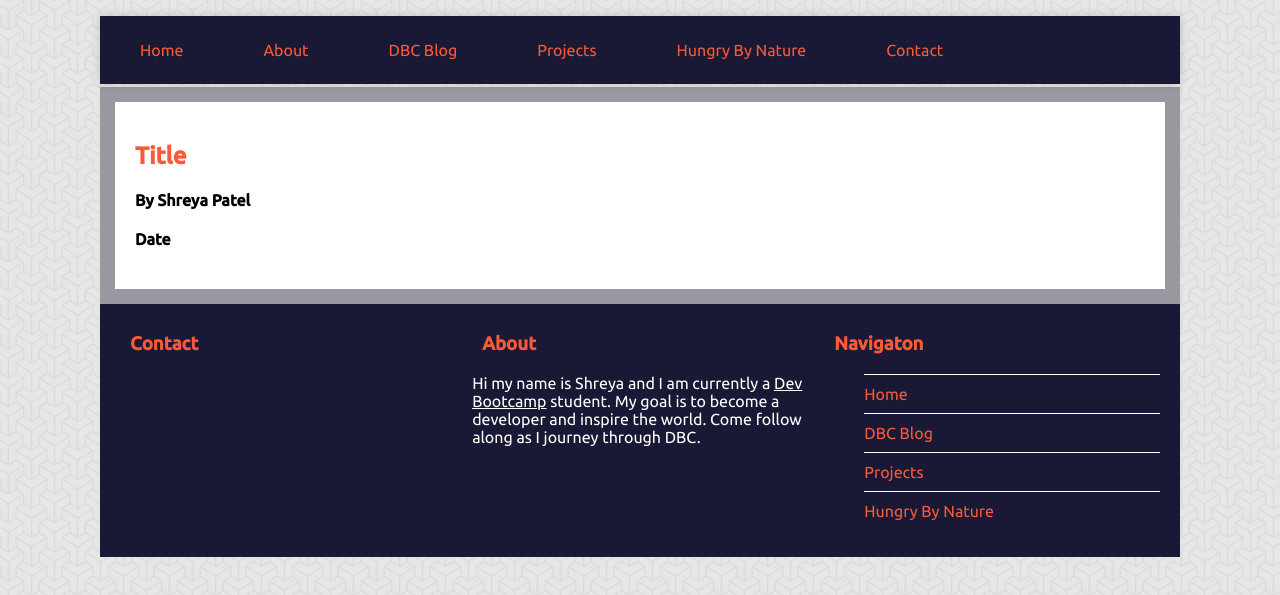
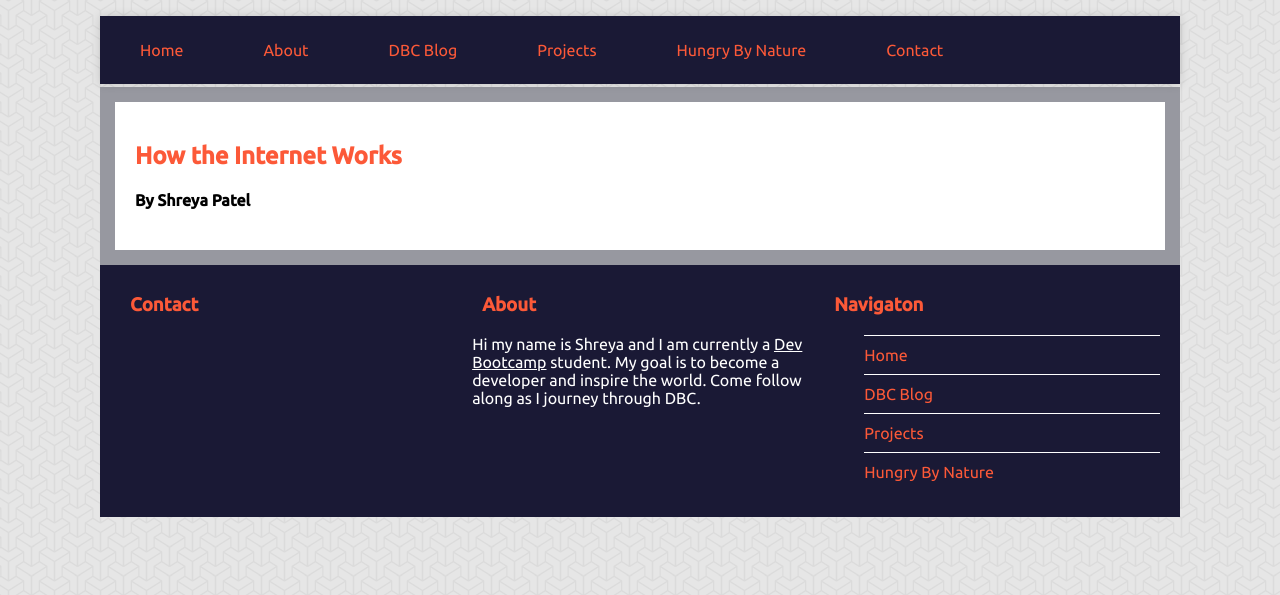
Before and after one commit to shreya317/shreya317.github.io, a plain HTML site: page blog-posts/week8_technical.html in a window 1280 px wide. Shown: the part 135-730 px from the top of the page. Drawn offline with Linux system fonts and the light colour scheme.

Commit message:
tech post

```diff
--- a/blog-posts/week8_technical.html
+++ b/blog-posts/week8_technical.html
@@ -71,9 +71,9 @@
 <section>
 <div class="blogbox">
 	<article>
-		<h2>Title</h2>
+		<h2>How the Internet Works</h2>
 		<h4>By Shreya Patel</h4>
-		<h4 class="date">Date</h4>
+		<h4 class="date"></h4>
 	</article>
 </div>
 </section>
```
